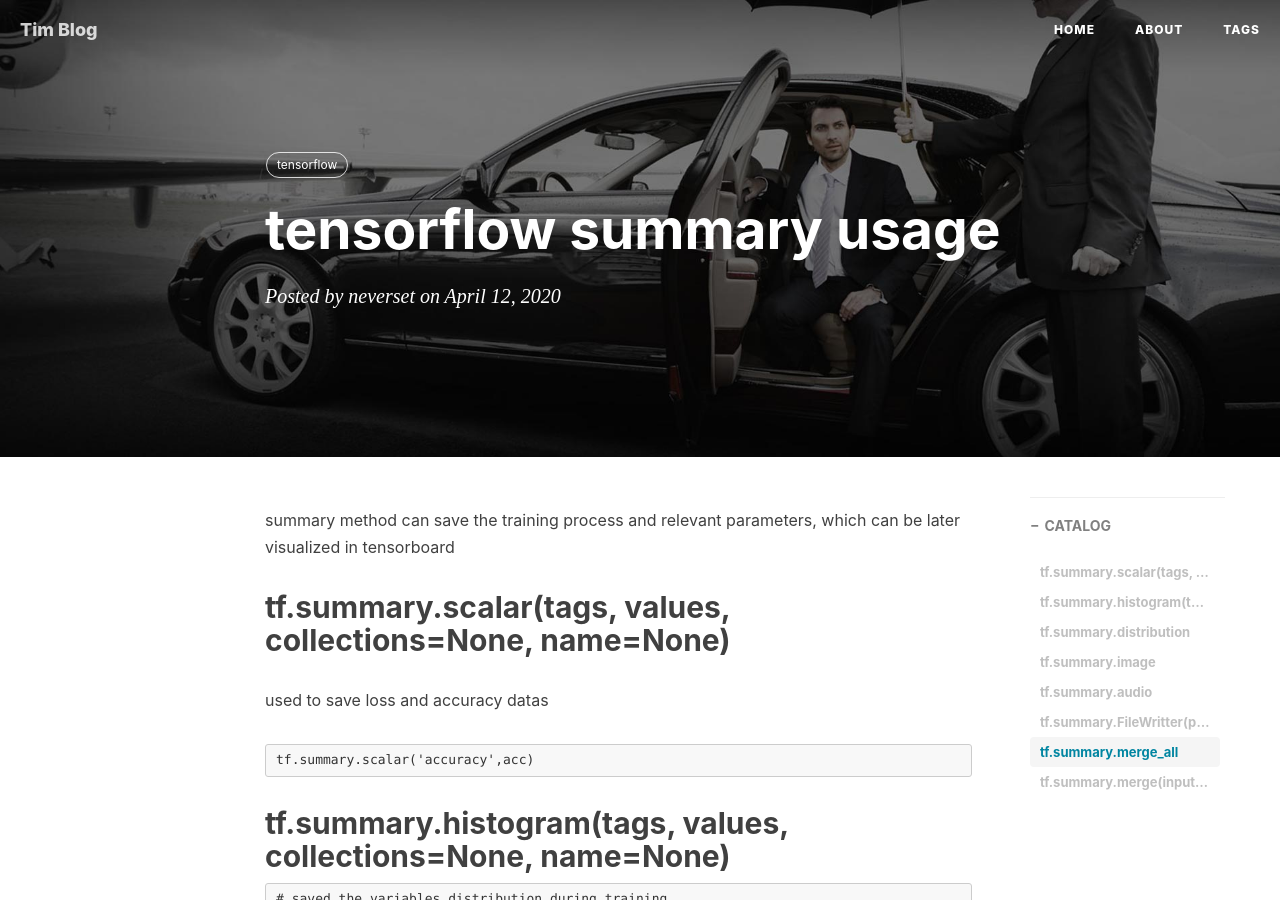
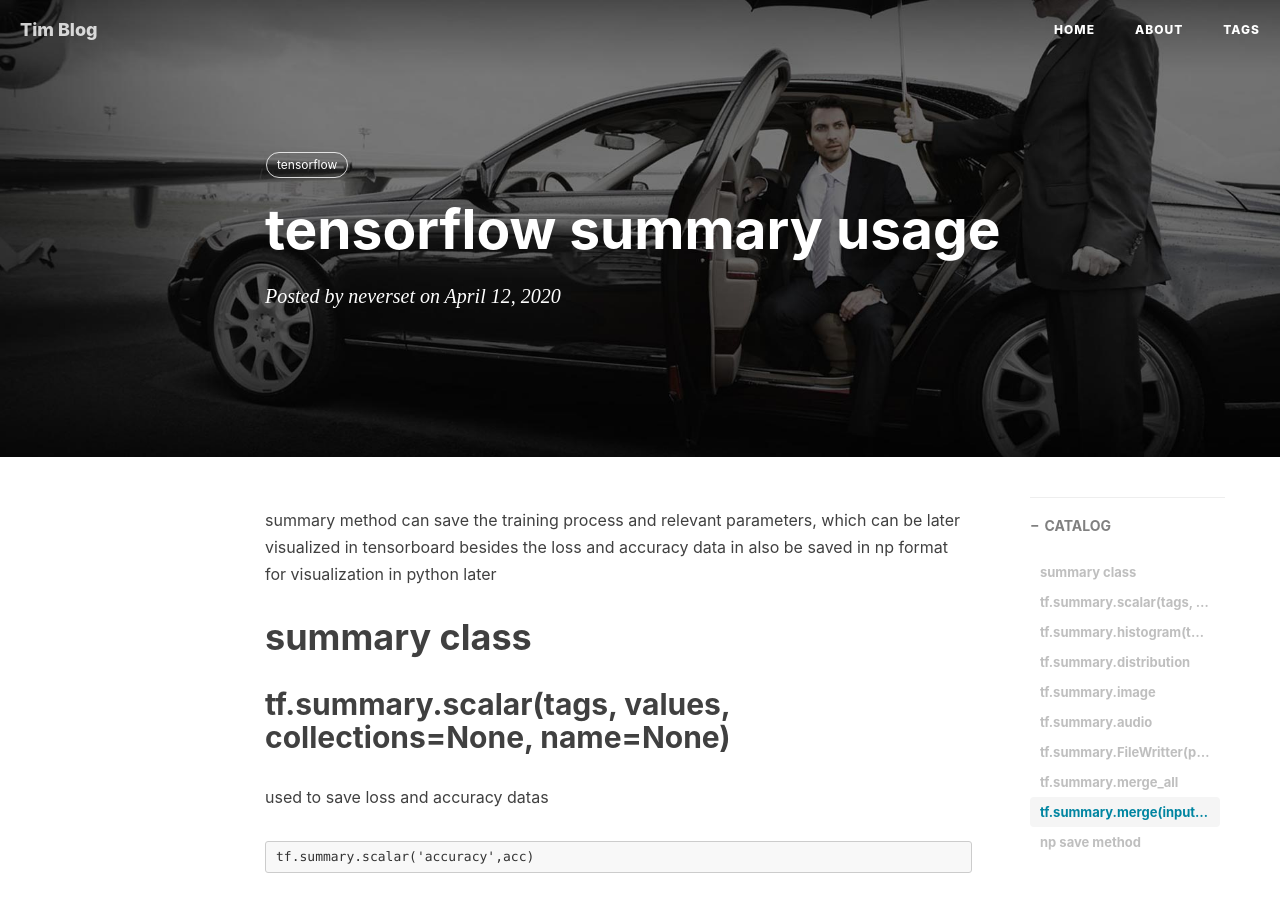
Before and after one commit to neverset123/YWHome, a Jekyll site: the page built from _posts/2020-04-12-TensorFlow summary usage.md, in a window 1280 px wide and 900 px high. Built offline with Jekyll 4.4.1, drawn with Linux system fonts in a browser that asks for light colours; nearby versions of some CDN libraries; comment, search, counter and statistics services are not loaded; some of the changed text lies outside the part shown.

```diff
--- a/_posts/2020-04-12-TensorFlow summary usage.md
+++ b/_posts/2020-04-12-TensorFlow summary usage.md
@@ -11,6 +11,9 @@ tags:
 ---
 
 summary method can save the training process and relevant parameters, which can be later visualized in tensorboard
+besides the loss and accuracy data in also be saved in np format for visualization in python later
+
+# summary class
 
 ## tf.summary.scalar(tags, values, collections=None, name=None)
 used to save loss and accuracy datas
@@ -51,3 +54,12 @@ selectively get summary information
 use tf.get_collection to get the data in collection
 
     tf.summary.merge([tf.get_collection(tf.GraphKeys.SUMMARIES,'accuracy'),...])
+
+# np save method
+
+    train_loss=[]
+    for step in range(max_steps)
+        loss_in_each_step=...
+        train_loss.append(loss_in_each_step)
+
+    np.save(os.path.join(save_dir, 'accuracy_loss', 'train_loss'), train_loss)
--- a/about.html
+++ b/about.html
@@ -29,7 +29,6 @@ header-img: "img/post-bg-rwd.jpg"
     <ul>
         <li><a href="https://github.com">GitHub</a></li>
         <li><a href="http://jekyll.com.cn/">jekyll</a></li>
-        <li><a href="http://huangxuan.me/">Hux</a></li>
         <li><a href="https://analytics.google.com/analytics">Google Analytics</a></li>
     </ul>
 </div>
```
Also changed, not shown: _posts/2020-04-06-TensorFlow learning rate decay.md (+1 -1 lines).
